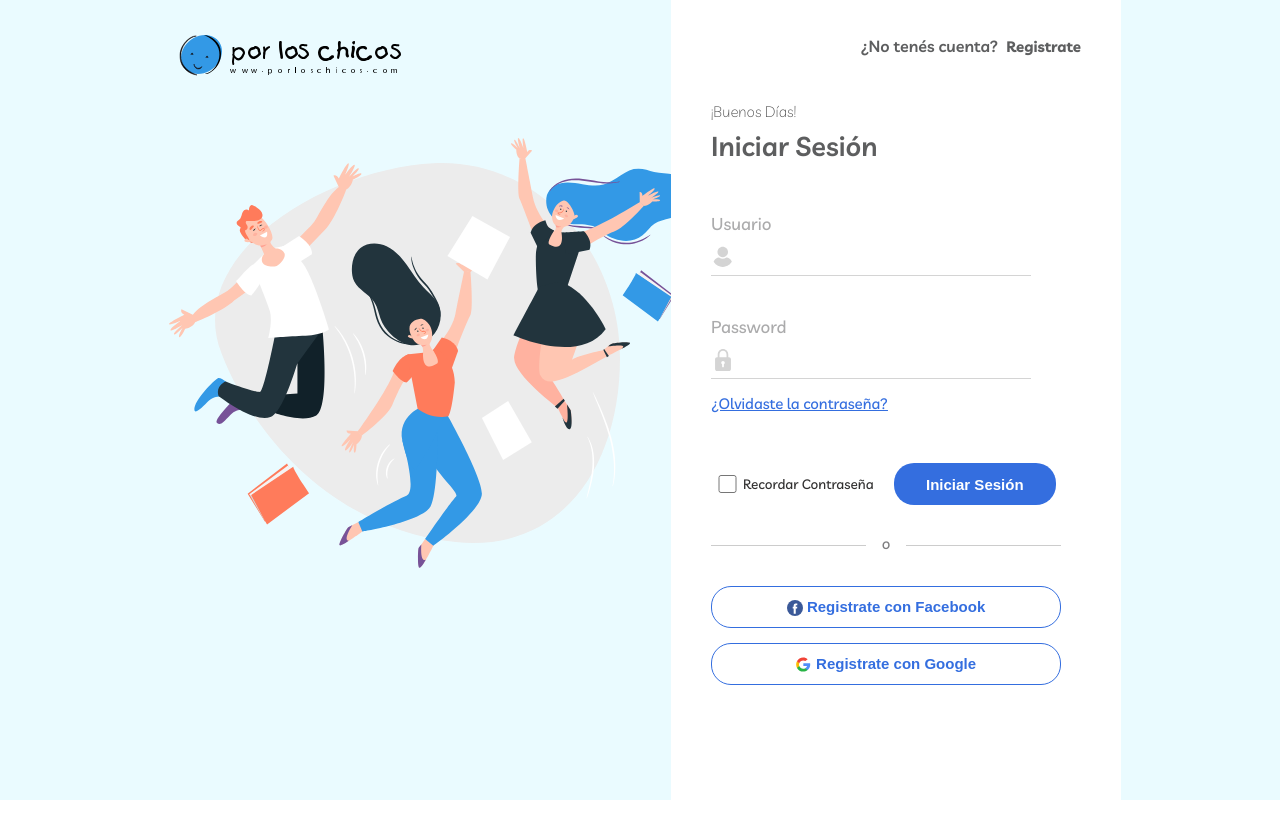
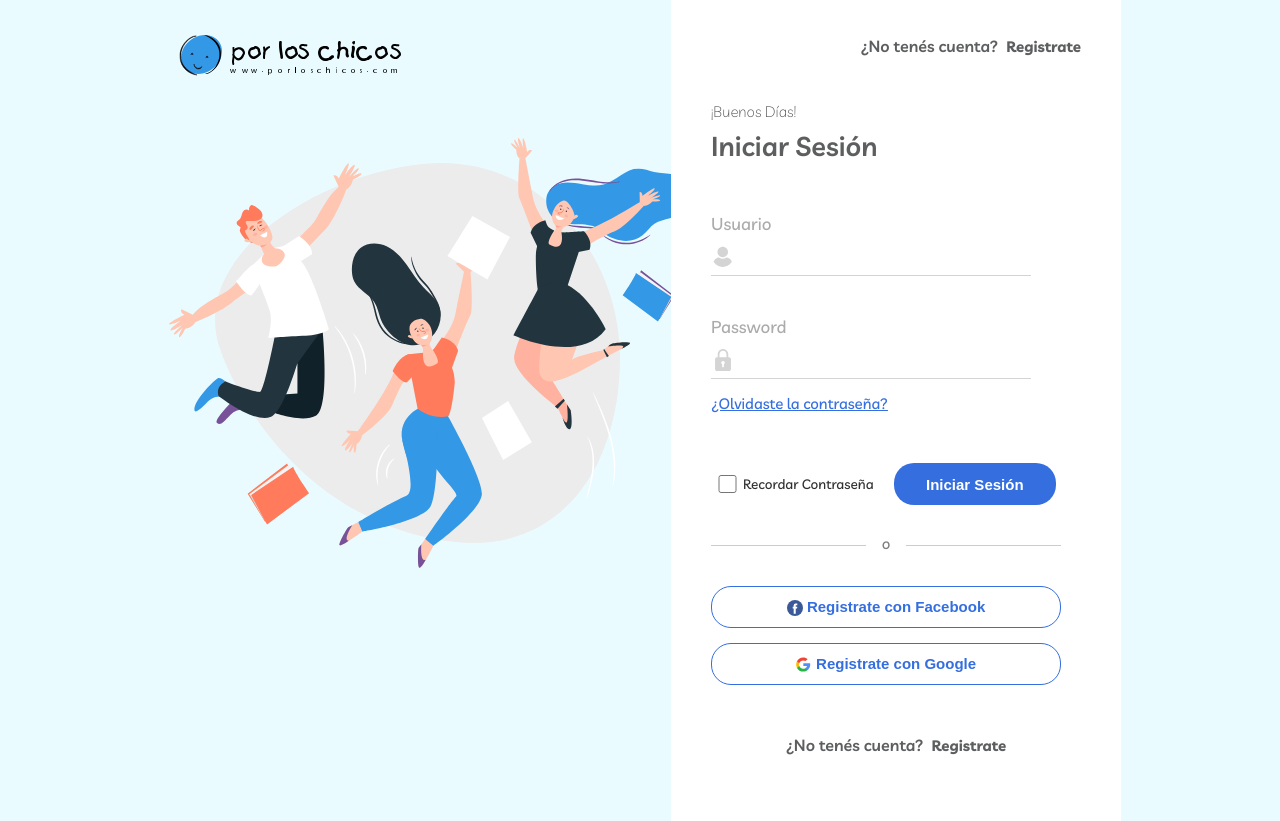
Before and after one commit to nicolasksq/porloschicos, a React app: page /login in a window 1280 px wide. Before the commit the page ends 800 px from the top, so only its background shows below. Built offline with nearby package versions, Linux system fonts and the light colour scheme.

Commit message:
agrego responsive en containerAuth

```diff
--- a/src/components/ContainerAuth/index.js
+++ b/src/components/ContainerAuth/index.js
@@ -21,13 +21,22 @@ function ContainerAuth({
       </div>
       <div className={styles.containerForm}>
         <img className={styles.logoForm} src={logo} alt="Por los chicos" />
+
         { topText && (
           <p className={styles.topText}>
             { topText }
             <Link className={styles.link} to={linkTo}>{ topLink }</Link>
           </p>
         )}
+
         { children }
+
+        { topText && (
+          <p className={styles.topTextMobile}>
+            { topText }
+            <Link className={styles.link} to={linkTo}>{ topLink }</Link>
+          </p>
+        )}
       </div>
     </div>
   );
--- a/src/components/ContainerAuth/index.module.scss
+++ b/src/components/ContainerAuth/index.module.scss
@@ -21,14 +21,32 @@
   padding: 10px;
 }
 
+.logoForm {
+  margin-bottom: 15px;
+}
+
 .ilustration {
   margin-top: 48px;
 }
 
 .topText {
+  display: none;
   font-weight: 600;
   text-align: right;
   color: #5d5e5f;
+}
+
+.topTextMobile {
+  @extend .topText;
+  display: block;
+  text-align: center;
+  padding: 30px 0;
+}
+
+@media screen and (min-width: 768px) {
+  .topText {
+    display: block;
+  }
 }
 
 .link {
```
